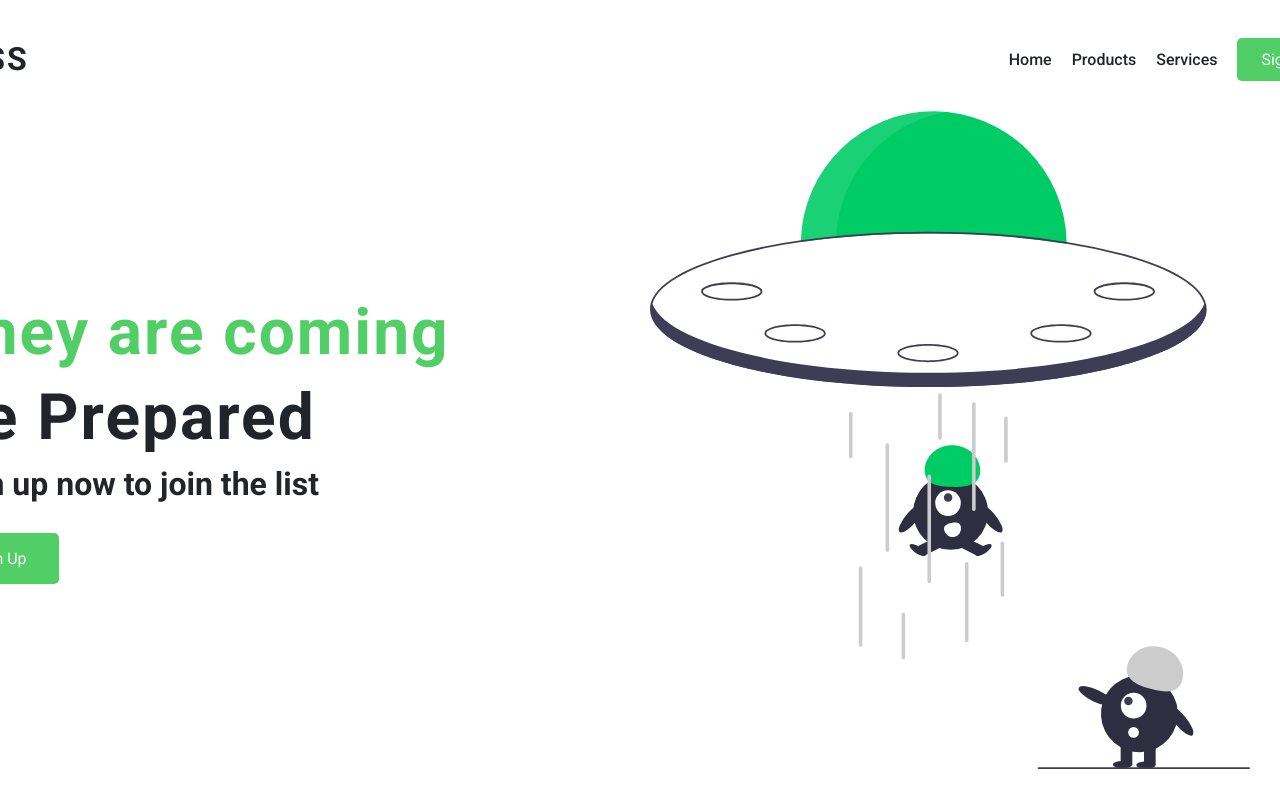
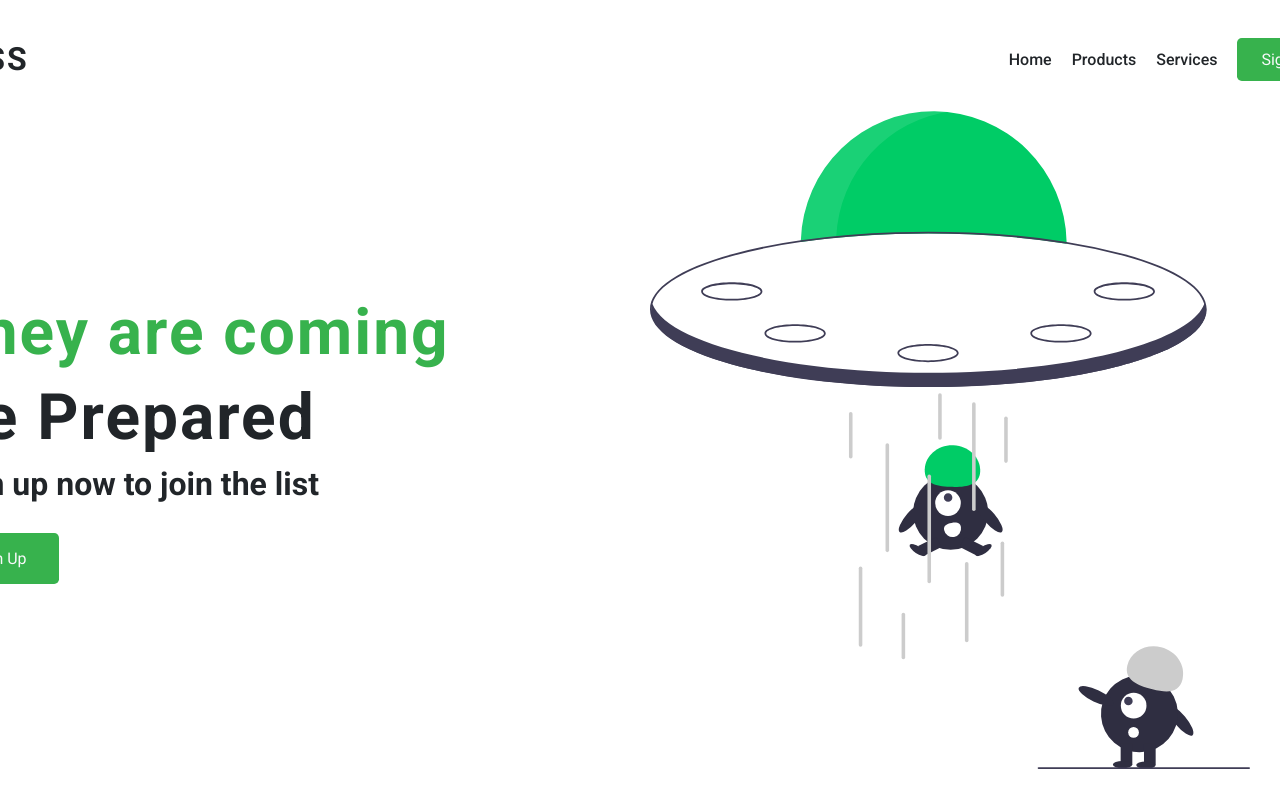
Before and after one commit to domenmerhar/Hero-Page, a website: page index.html in a window 1280 px wide. Shown: the top 800 px of the page. Drawn offline with Linux system fonts and the light colour scheme.

Commit message:
Changed green color

```diff
--- a/sass/_variables.scss
+++ b/sass/_variables.scss
@@ -1,4 +1,4 @@
-$green: #51cf66;
+$green: #37b24d;
 $red: #f03e3e;
 $gray: #212529;
 $white: #f8f9fa;
```
Also changed, not shown: css/style.css.
